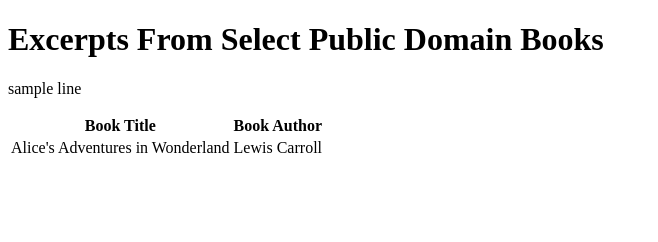
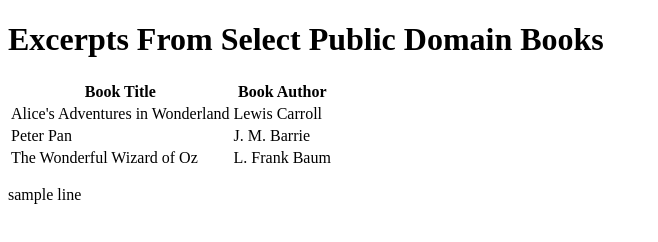
Before and after one commit to Christian-Miranda/webdev_lab3, a plain HTML site: page index.html in a window 1280 px wide. Shown: the whole page, without its empty margins (0-658 px from the left). Drawn offline with Linux system fonts and the light colour scheme.

Commit message:
Completed creating the table

```diff
--- a/index.html
+++ b/index.html
@@ -16,7 +16,16 @@
       <tr>
         <td>Alice's Adventures in Wonderland</td>
         <td>Lewis Carroll</td>
+      </tr>
       <tr>
+        <td>Peter Pan</td>
+        <td>J. M. Barrie</td>
+      </tr>
+      <tr>
+        <td>The Wonderful Wizard of Oz</td>
+        <td>L. Frank Baum</td>
+      </tr>
+    </table>
     <p>sample line</p>
   </body>
 </html>
```
